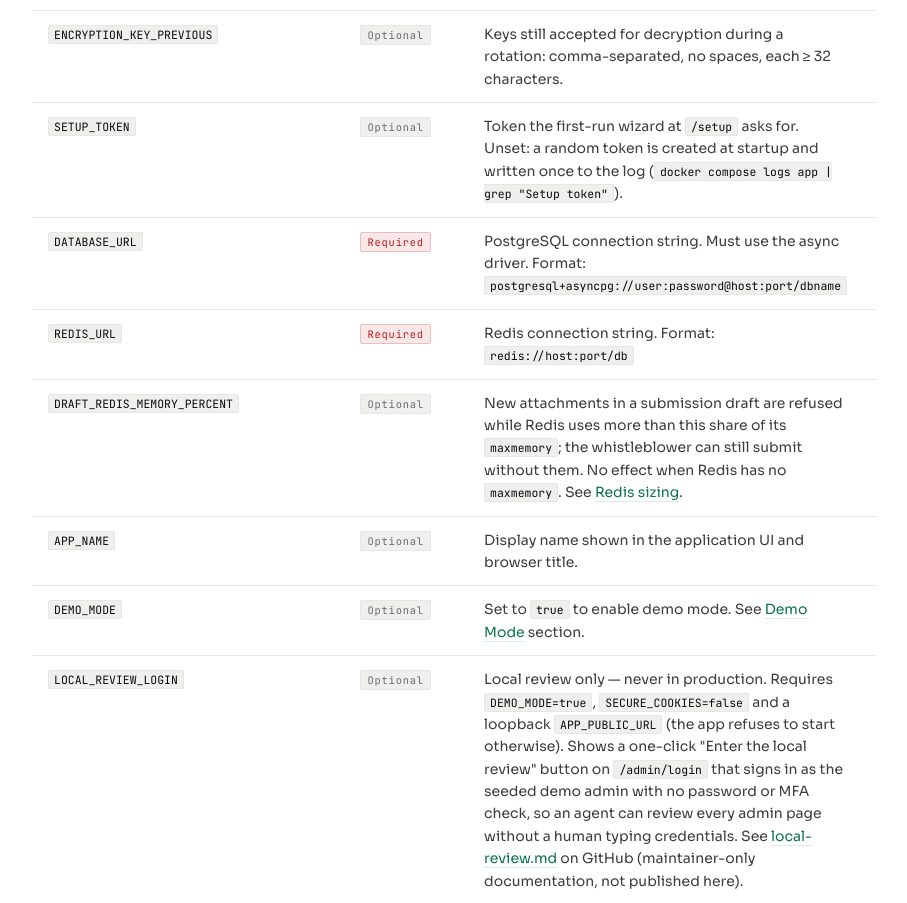
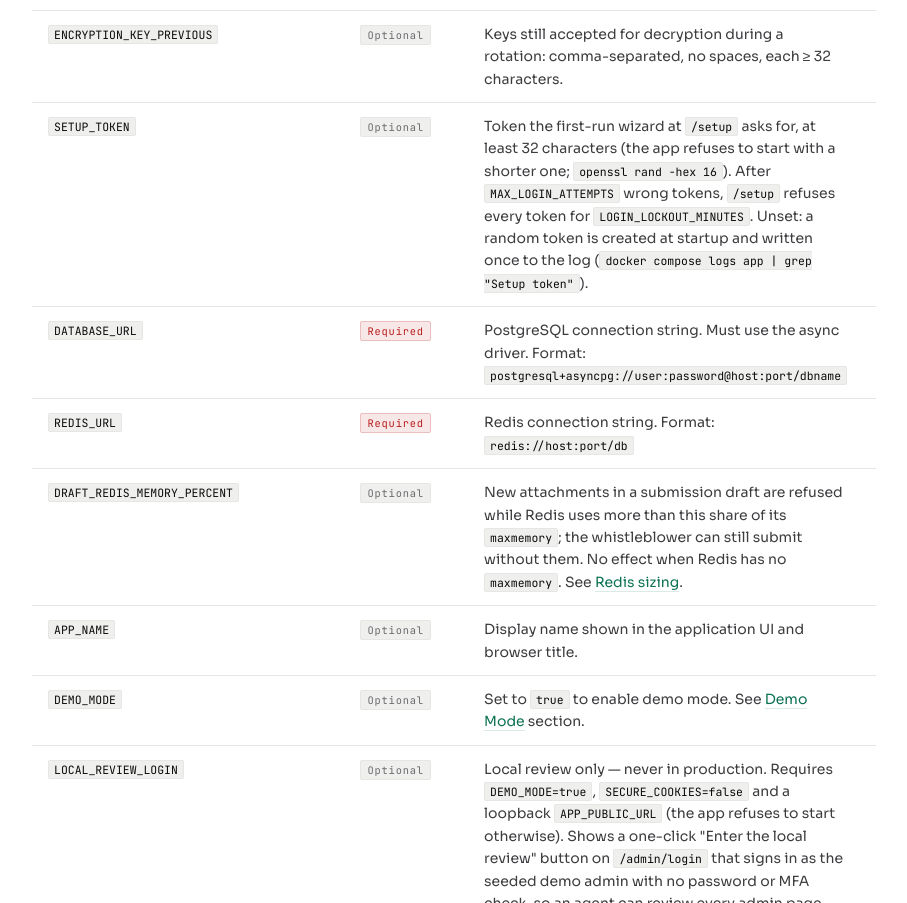
Before and after one commit to openwhistle/website, a plain HTML site: page docs/docs.html in a window 1280 px wide. Shown: the part 9313-10216 px from the top of the page, without its empty margins (316-1223 px from the left). Drawn offline with Linux system fonts and the light colour scheme.

Commit message:
fix(setup): rate-limit setup-token guesses and require 32 characters

```diff
--- a/docs/docs.html
+++ b/docs/docs.html
@@ -1314,7 +1314,7 @@
             <tr>
               <td><code class="env-key">SETUP_TOKEN</code></td>
               <td><span class="env-required env-req-no">Optional</span></td>
-              <td>Token the first-run wizard at <code>/setup</code> asks for. Unset: a random token is created at startup and written once to the log (<code>docker compose logs app | grep "Setup token"</code>).</td>
+              <td>Token the first-run wizard at <code>/setup</code> asks for, at least 32 characters (the app refuses to start with a shorter one; <code>openssl rand -hex 16</code>). After <code>MAX_LOGIN_ATTEMPTS</code> wrong tokens, <code>/setup</code> refuses every token for <code>LOGIN_LOCKOUT_MINUTES</code>. Unset: a random token is created at startup and written once to the log (<code>docker compose logs app | grep "Setup token"</code>).</td>
               <td>random</td>
             </tr>
             <tr>
```
